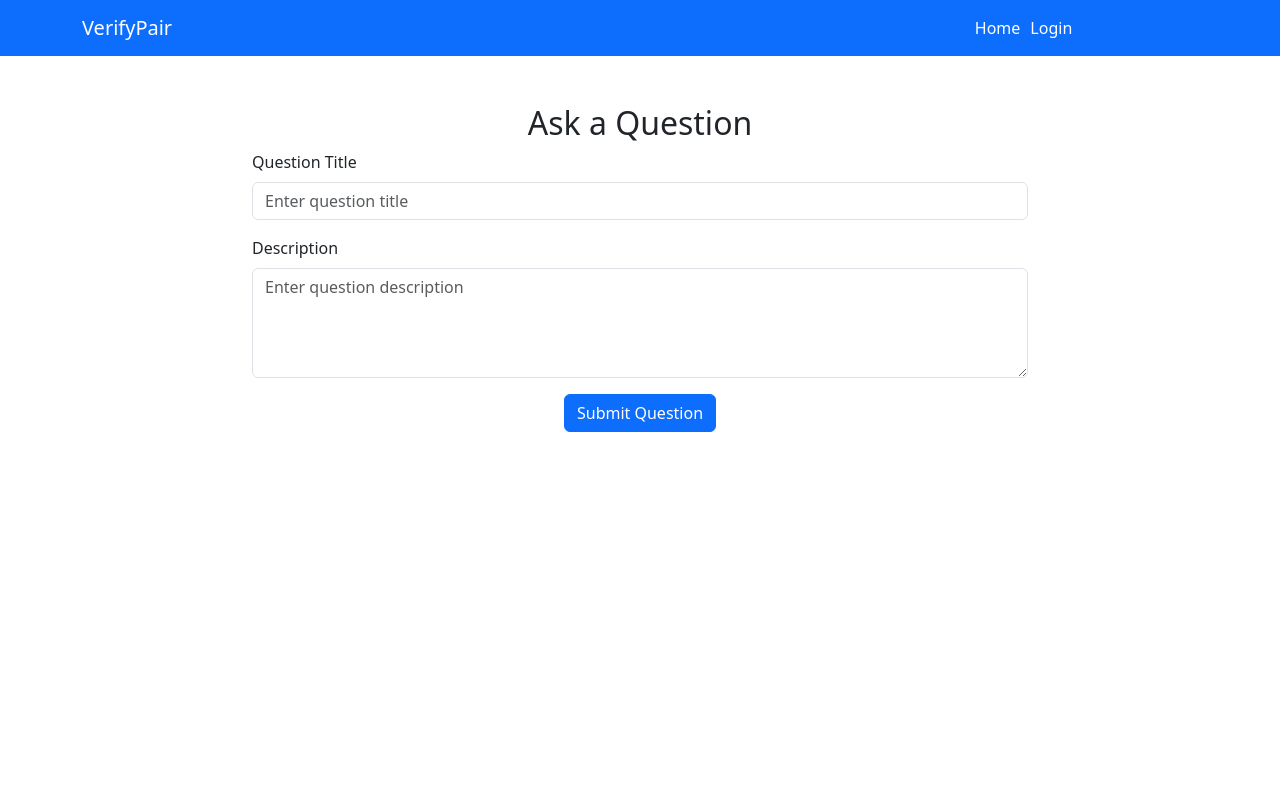
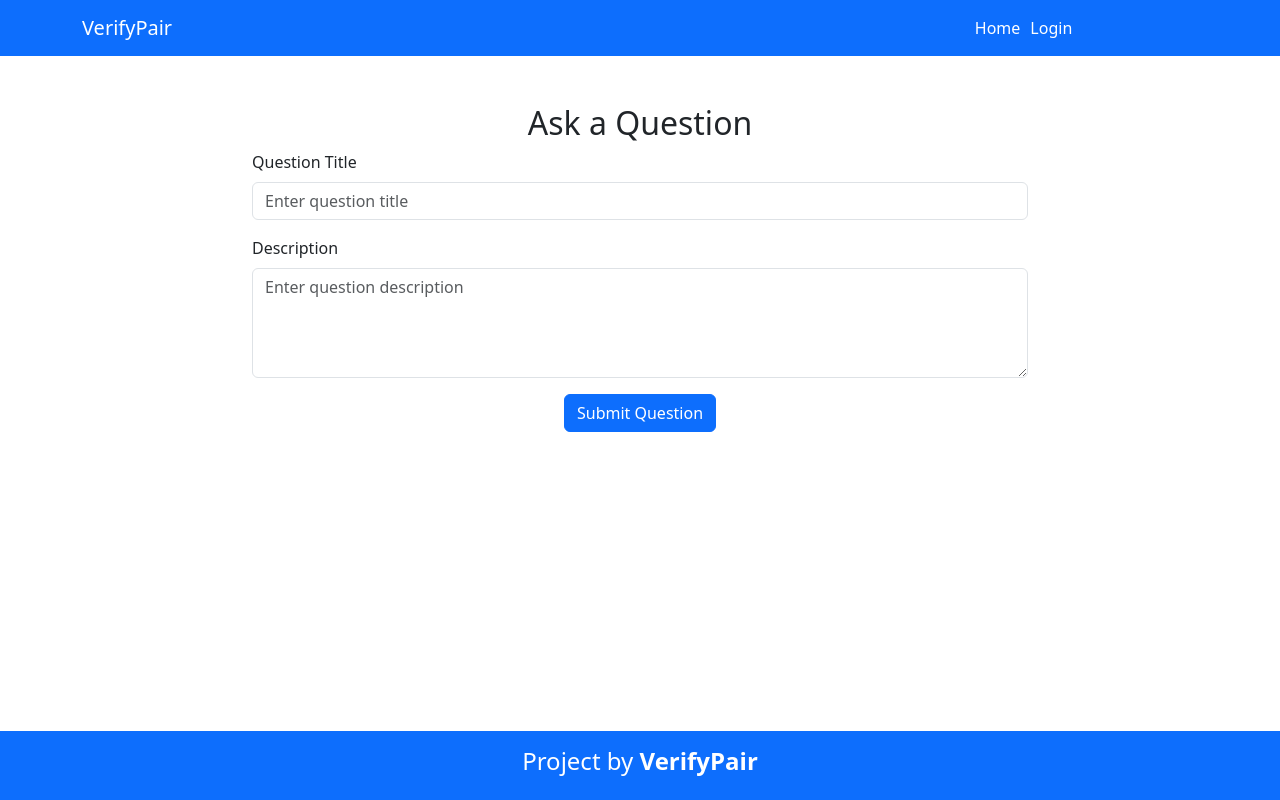
Before and after one commit to Study-Program-Applied-Computer-Science/usability-testing-and-verification-verifypair, a React (Vite) app: page /ask in a window 1280 px wide. Built offline with nearby package versions, Linux system fonts and the light colour scheme; data requests are answered from the project's data file.

Commit message:
style and small logic change

```diff
--- a/src/Layout.jsx
+++ b/src/Layout.jsx
@@ -6,7 +6,7 @@ const Layout = ({ children }) => {
     return (
         <div className="d-flex flex-column min-vh-100 justify-content-between" style={{ overflowY: "auto" }}>
             <Header />
-            <div className="container my-4 mx-auto min-vh-60">
+            <div className="container my-4 mx-auto ">
                 {children}
             </div>
             <Footer />
--- a/src/components/Answer.jsx
+++ b/src/components/Answer.jsx
@@ -1,12 +1,11 @@
-import { useEffect, useState, useContext } from 'react';
+import { useEffect, useState } from 'react';
 import { useParams, useNavigate } from 'react-router-dom';
-import { AppContext } from './AppContext';
 import 'bootstrap/dist/css/bootstrap.min.css';
 
 const Answer = () => {
-    const { user } = useContext(AppContext);
     const param = useParams();
     const userID = parseInt(localStorage.getItem('user'));
+    const userName = localStorage.getItem('username');
 
     const navigate = useNavigate();
     const questionId = param.id;
@@ -38,7 +37,7 @@ const Answer = () => {
             headers: {
                 'Content-Type': 'application/json'
             },
-            body: JSON.stringify({ answers: [...answers, newAnswer], username: user.username })
+            body: JSON.stringify({ answers: [...answers, newAnswer], username: userName })
         }).then((res) => res.json())
             .then((data) => {
                 setAnswers(data.answers);
@@ -121,7 +120,7 @@ const Answer = () => {
         if (!editText.trim()) return;
 
         const updatedAnswers = answers.map(answer =>
-            answer.id === answerId ? { ...answer, answer: editText, username: user.username } : answer
+            answer.id === answerId ? { ...answer, answer: editText, username: userName } : answer
         );
 
         fetch(`http://localhost:3005/question/${questionId}`, {
--- a/src/components/Footer.jsx
+++ b/src/components/Footer.jsx
@@ -1,7 +1,7 @@
 
 const Footer = () => {
     return (
-        <footer className="bg-primary text-white">
+        <footer className="bg-primary text-white text-center py-3 mt-auto" style={{ cursor: "pointer" }}>
             <h4>Project by <b>VerifyPair</b></h4>
         </footer>
     );
--- a/src/components/QuestionForm.jsx
+++ b/src/components/QuestionForm.jsx
@@ -28,7 +28,7 @@ const QuestionForm = () => {
     };
 
     return (
-        <div className="container mt-4 min-vh-100" style={{ maxWidth: '800px' }}>
+        <div className="container mt-4 min-vh-60" style={{ maxWidth: '800px' }}>
             <h2>Ask a Question</h2>
             <form onSubmit={handleSubmit}>
                 <div className="mb-3">
--- a/src/components/QuestionsList.jsx
+++ b/src/components/QuestionsList.jsx
@@ -12,7 +12,7 @@ const QuestionsList = () => {
 
   return (
     <>
-      <div className="container mt-2  min-vh-100" style={{ maxWidth: '800px' }}>
+      <div className="container mt-2  min-vh-60" style={{ maxWidth: '800px' }}>
         <div className="d-flex justify-content-between align-items-center mb-4">
           <h2>Questions List</h2>
           <button onClick={formRedirect} className="btn btn-primary">
```
